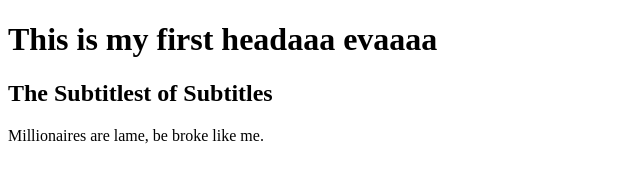
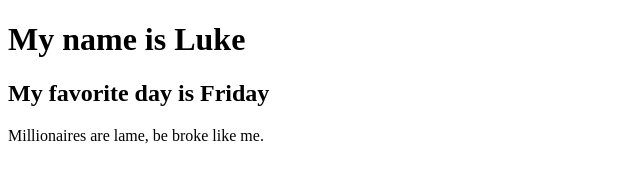
Before and after one commit to Luke-Hauersperger/lukehcit212first, a plain HTML site: page index.html in a window 1280 px wide. Shown: the whole page, without its empty margins (0-640 px from the left). Drawn offline with Linux system fonts and the light colour scheme.

Commit message:
Add files via upload

```diff
--- a/index.html
+++ b/index.html
@@ -5,8 +5,8 @@
     <title>Name this whatever you want?  Well I did!</title>
 </head>
 <body>
-    <h1>This is my first headaaa evaaaa</h1>
-    <h2>The Subtitlest of Subtitles</h2>
+    <h1>My name is Luke</h1>
+    <h2>My favorite day is Friday</h2>
     <p>Millionaires are lame, be broke like me.</p>
 </body>
 </html>
```
